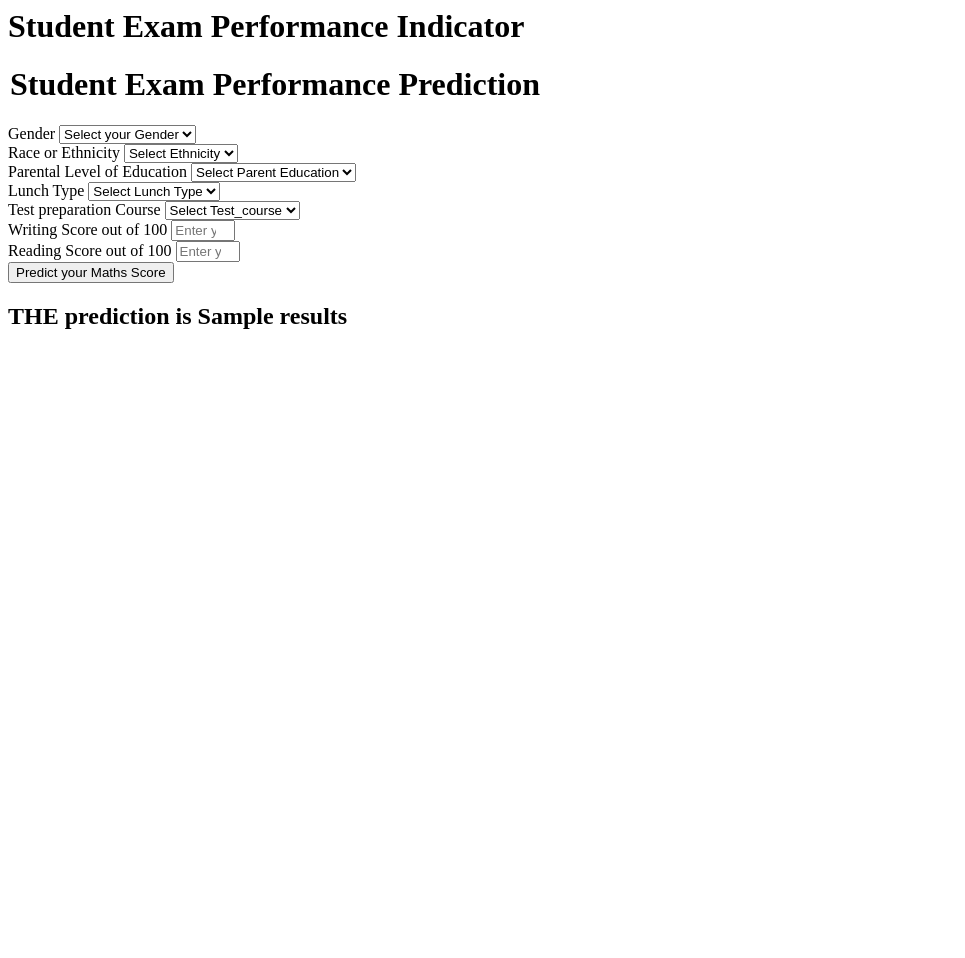
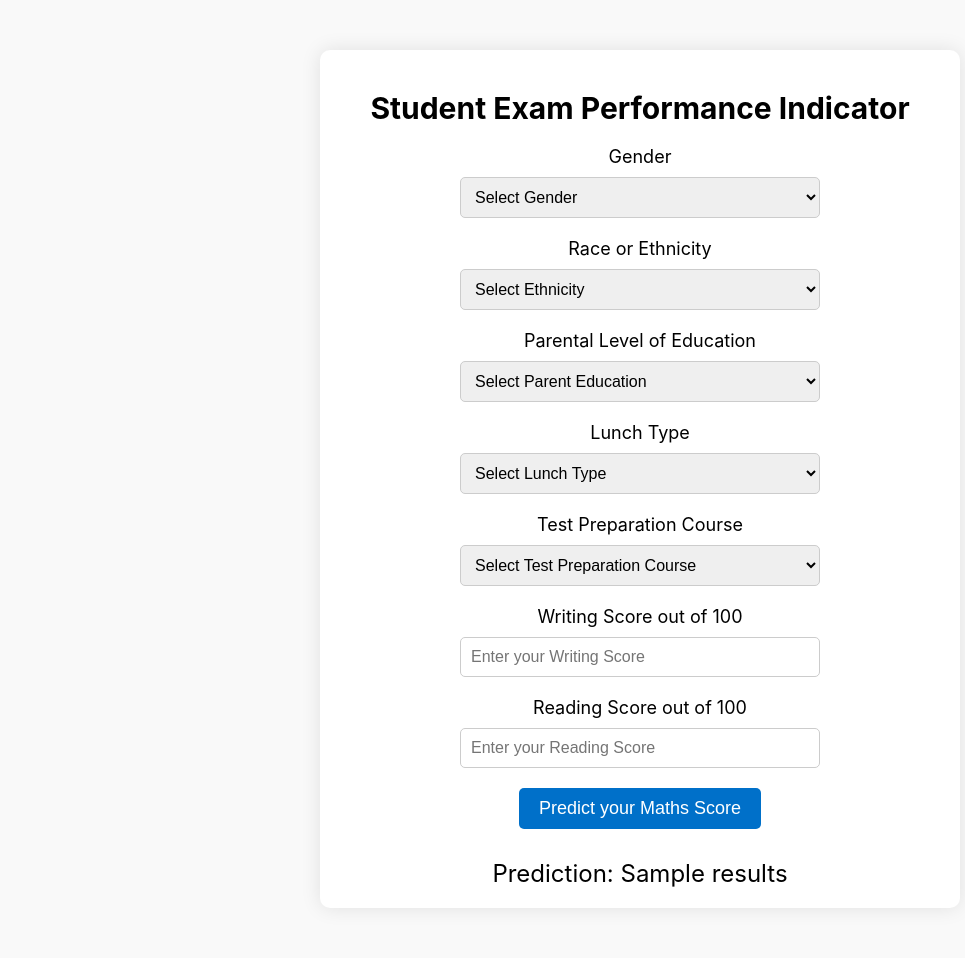
Before and after one commit to vatsalyaanand/MLOps-Project, a Flask app: template templates/home.html in a window 1280 px wide. Shown: the whole page, without its empty margins (0-965 px from the left). Before the commit the page ends 329 px from the top, so only its background shows below. Run offline with Flask 3, Linux system fonts and the light colour scheme; the template is opened without the code that fills it: most values are stand-ins (such as "Sample title", 1, 10 or a date in 2020).

Commit message:
Prediction Pipeline

```diff
--- a/templates/home.html
+++ b/templates/home.html
@@ -1,111 +1,118 @@
-<html>
+<!DOCTYPE html>
+<html lang="en">
+<head>
+    <meta charset="UTF-8">
+    <meta name="viewport" content="width=device-width, initial-scale=1.0">
+    <title>Student Exam Performance Indicator</title>
+    <style>
+        body {
+            font-family: "SF Pro Text", "Arial", sans-serif;
+            margin: 0;
+            padding: 0;
+            background-color: #f9f9f9;
+            color: #000;
+        }
+        .container {
+            max-width: 600px;
+            margin: 50px auto;
+            padding: 20px;
+            background-color: #fff;
+            border-radius: 10px;
+            box-shadow: 0 0 20px rgba(0, 0, 0, 0.1);
+        }
+        h1 {
+            font-size: 30px;
+            font-weight: bold;
+            text-align: center;
+            margin-bottom: 20px;
+        }
+        form {
+            display: flex;
+            flex-direction: column;
+            align-items: center;
+        }
+        label {
+            font-size: 18px;
+            margin-bottom: 10px;
+        }
+        select, input[type="number"] {
+            padding: 10px;
+            border: 1px solid #ccc;
+            border-radius: 5px;
+            width: 60%;
+            font-size: 16px;
+            margin-bottom: 20px;
+            box-sizing: border-box;
+        }
+        .btn {
+            padding: 10px 20px;
+            background-color: #0070c9;
+            color: #fff;
+            border: none;
+            border-radius: 5px;
+            font-size: 18px;
+            cursor: pointer;
+            transition: background-color 0.3s ease;
+            text-decoration: none;
+        }
+        .btn:hover {
+            background-color: #005ea4;
+        }
+        .result {
+            font-size: 24px;
+            text-align: center;
+            margin-top: 30px;
+        }
+    </style>
+</head>
 <body>
-    <div class="login">
-       <h1>Student Exam Performance Indicator</h1>
-
-       <form action="{{ url_for('predict_datapoint')}}" method="post">
-        <h1>
-            <legend>Student Exam Performance Prediction</legend>
-        </h1>
-        <div class="mb-3">
-            <label class="form-label">Gender</label>
-            <select class="form-control" name="gender" placeholder="Enter you Gender" required>
-                <option class="placeholder" selected disabled value="">Select your Gender</option>
-                <option value="male">
-                    Male
-                </option>
-                <option value="female">
-                    Female
-                </option>
+    <div class="container">
+        <h1>Student Exam Performance Indicator</h1>
+        <form action="{{ url_for('predict_datapoint')}}" method="post">
+            <label for="gender">Gender</label>
+            <select id="gender" name="gender" required>
+                <option selected disabled value="">Select Gender</option>
+                <option value="male">Male</option>
+                <option value="female">Female</option>
             </select>
-        </div>
-        <div class="mb-3">
-            <label class="form-label">Race or Ethnicity</label>
-            <select class="form-control" name="race_ethnicity" placeholder="Enter you ethnicity" required>
-                <option class="placeholder" selected disabled value="">Select Ethnicity</option>
-                <option value="group A">
-                    Group A
-                </option>
-                <option value="group B">
-                    Group B
-                </option>
-                <option value="group C">
-                    Group C
-                </option>
-                <option value="group D">
-                    Group D
-                </option>
-                <option value="group E">
-                    Group E
-                </option>
+            <label for="race_ethnicity">Race or Ethnicity</label>
+            <select id="race_ethnicity" name="race_ethnicity" required>
+                <option selected disabled value="">Select Ethnicity</option>
+                <option value="group A">Group A</option>
+                <option value="group B">Group B</option>
+                <option value="group C">Group C</option>
+                <option value="group D">Group D</option>
+                <option value="group E">Group E</option>
             </select>
-        </div>
-        <div class="mb-3">
-            <label class="form-label">Parental Level of Education</label>
-            <select class="form-control" name="parental_level_of_education"
-                placeholder="Enter you Parent Education" required>
-                <option class="placeholder" selected disabled value="">Select Parent Education</option>
-                <option value="associate's degree">
-                    associate's degree
-                </option>
-                <option value="bachelor's degree">
-                    bachelor's degree
-                </option>
-                <option value="high school">
-                    high school
-                </option>
-                <option value="master's degree">
-                    master's degree
-                </option>
-                <option value="some college">
-                    some college
-                </option>
-                <option value="some high school">
-                    some high school
-                </option>
+            <label for="parental_education">Parental Level of Education</label>
+            <select id="parental_education" name="parental_level_of_education" required>
+                <option selected disabled value="">Select Parent Education</option>
+                <option value="associate's degree">Associate's Degree</option>
+                <option value="bachelor's degree">Bachelor's Degree</option>
+                <option value="high school">High School</option>
+                <option value="master's degree">Master's Degree</option>
+                <option value="some college">Some College</option>
+                <option value="some high school">Some High School</option>
             </select>
-        </div>
-        <div class="mb-3">
-            <label class="form-label">Lunch Type</label>
-            <select class="form-control" name="lunch" placeholder="Enter you Lunch" required>
-                <option class="placeholder" selected disabled value="">Select Lunch Type</option>
-                <option value="free/reduced">
-                    free/reduced
-                </option>
-                <option value="standard">
-                    standard
-                </option>
+            <label for="lunch">Lunch Type</label>
+            <select id="lunch" name="lunch" required>
+                <option selected disabled value="">Select Lunch Type</option>
+                <option value="free/reduced">Free/Reduced</option>
+                <option value="standard">Standard</option>
             </select>
-        </div>
-        <div class="mb-3">
-            <label class="form-label">Test preparation Course</label>
-            <select class="form-control" name="test_preparation_course" placeholder="Enter you Course"
-                required>
-                <option class="placeholder" selected disabled value="">Select Test_course</option>
-                <option value="none">
-                    None
-                </option>
-                <option value="completed">
-                    Completed
-                </option>
+            <label for="test_preparation_course">Test Preparation Course</label>
+            <select id="test_preparation_course" name="test_preparation_course" required>
+                <option selected disabled value="">Select Test Preparation Course</option>
+                <option value="none">None</option>
+                <option value="completed">Completed</option>
             </select>
-        </div>
-        <div class="mb-3">
-            <label class="form-label">Writing Score out of 100</label>
-            <input class="form-control" type="number" name="reading_score"
-                placeholder="Enter your Reading score" min='0' max='100' />
-        </div>
-        <div class="mb-3">
-            <label class="form-label">Reading Score out of 100</label>
-            <input class="form-control" type="number" name="writing_score"
-                placeholder="Enter your Reading Score" min='0' max='100' />
-        </div>
-        <div class="mb-3">
-            <input class="btn btn-primary" type="submit" value="Predict your Maths Score" required />
-        </div>
-    </form>
-    <h2>
-       THE  prediction is {{results}}
-    </h2>
-   <body>
+            <label for="writing_score">Writing Score out of 100</label>
+            <input id="writing_score" type="number" name="writing_score" placeholder="Enter your Writing Score" min="0" max="100" required>
+            <label for="reading_score">Reading Score out of 100</label>
+            <input id="reading_score" type="number" name="reading_score" placeholder="Enter your Reading Score" min="0" max="100" required>
+            <input class="btn" type="submit" value="Predict your Maths Score">
+        </form>
+        <div class="result">Prediction: {{results}}</div>
+    </div>
+</body>
 </html>
```
Also changed, not shown: templates/index.html (+59 -1 lines).
